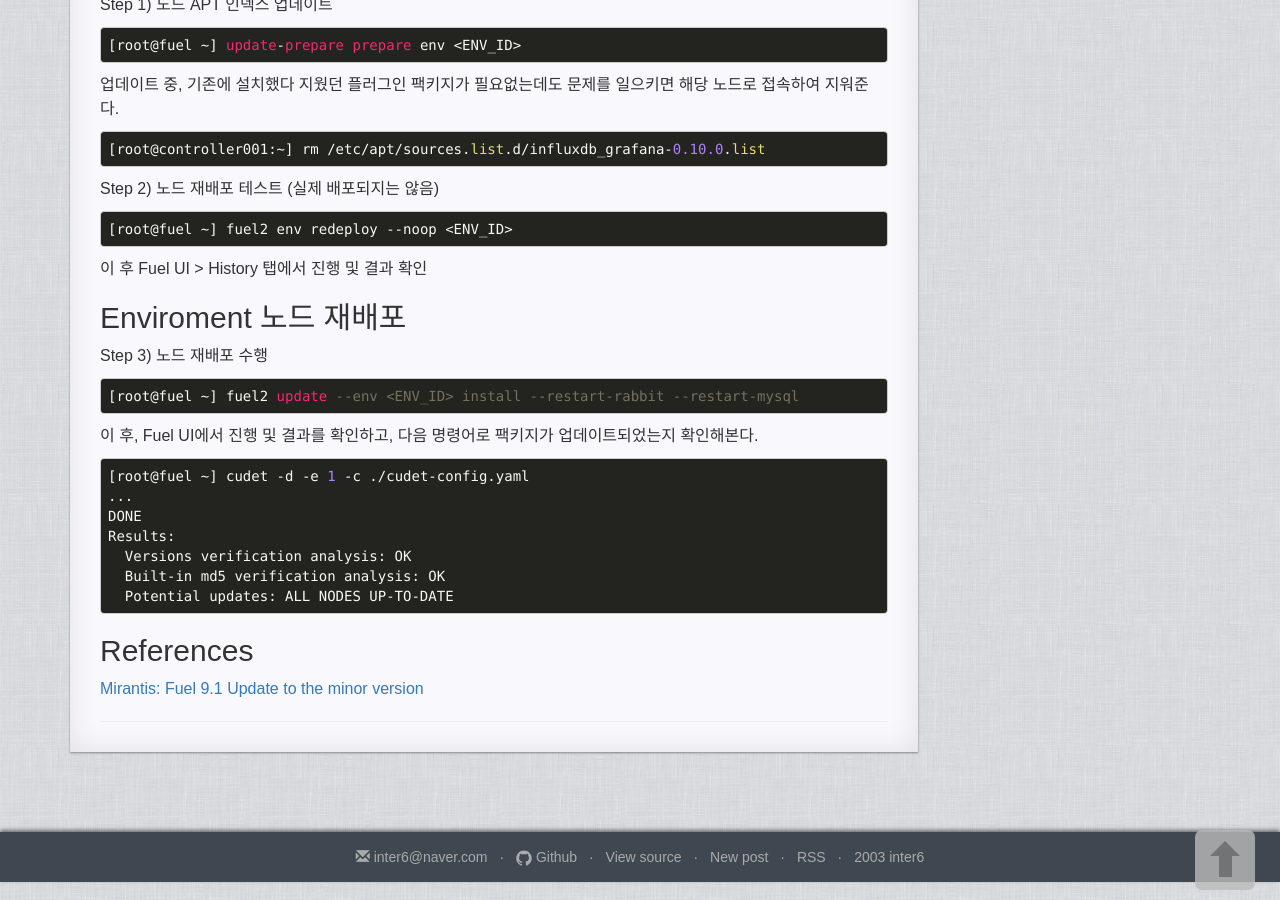
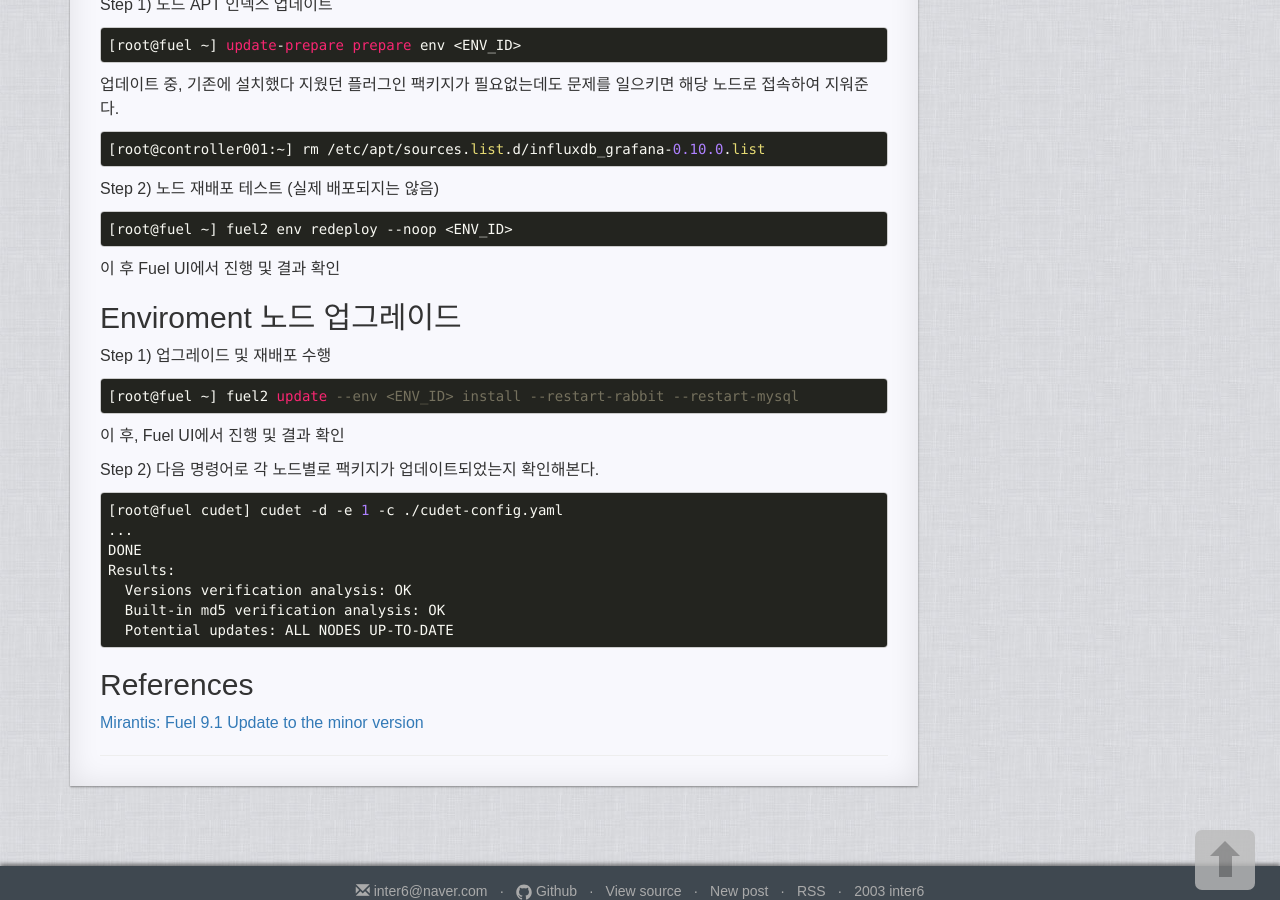
Before and after one commit to zizouu/zizouu.github.io, a Jekyll site: the page built from _posts/openstack/2016-10-15-fuel-9.0-to-9.1-upgrade.md, in a window 1280 px wide and 900 px high, scrolled down 1721 px. Built offline with Jekyll 4.4.1, drawn with Linux system fonts in a browser that asks for light colours; some of the changed text lies outside the part shown.

Commit message:
2016-10-15-fuel-9.0-to-9.1-upgrade.md

````diff
--- a/_posts/openstack/2016-10-15-fuel-9.0-to-9.1-upgrade.md
+++ b/_posts/openstack/2016-10-15-fuel-9.0-to-9.1-upgrade.md
@@ -116,21 +116,23 @@ Step 2) 노드 재배포 테스트 (실제 배포되지는 않음)
 [root@fuel ~] fuel2 env redeploy --noop <ENV_ID>
 ```
 
-이 후 Fuel UI > History 탭에서 진행 및 결과 확인
+이 후 Fuel UI에서 진행 및 결과 확인
 
 
-## Enviroment 노드 재배포
+## Enviroment 노드 업그레이드
 
-Step 3) 노드 재배포 수행
+Step 1) 업그레이드 및 재배포 수행
 
 ```bash
 [root@fuel ~] fuel2 update --env <ENV_ID> install --restart-rabbit --restart-mysql
 ```
 
-이 후, Fuel UI에서 진행 및 결과를 확인하고, 다음 명령어로 팩키지가 업데이트되었는지 확인해본다.
+이 후, Fuel UI에서 진행 및 결과 확인
+
+Step 2) 다음 명령어로 각 노드별로 팩키지가 업데이트되었는지 확인해본다.
 
 ```bash
-[root@fuel ~] cudet -d -e 1 -c ./cudet-config.yaml
+[root@fuel cudet] cudet -d -e 1 -c ./cudet-config.yaml
 ...
 DONE
 Results:
````
